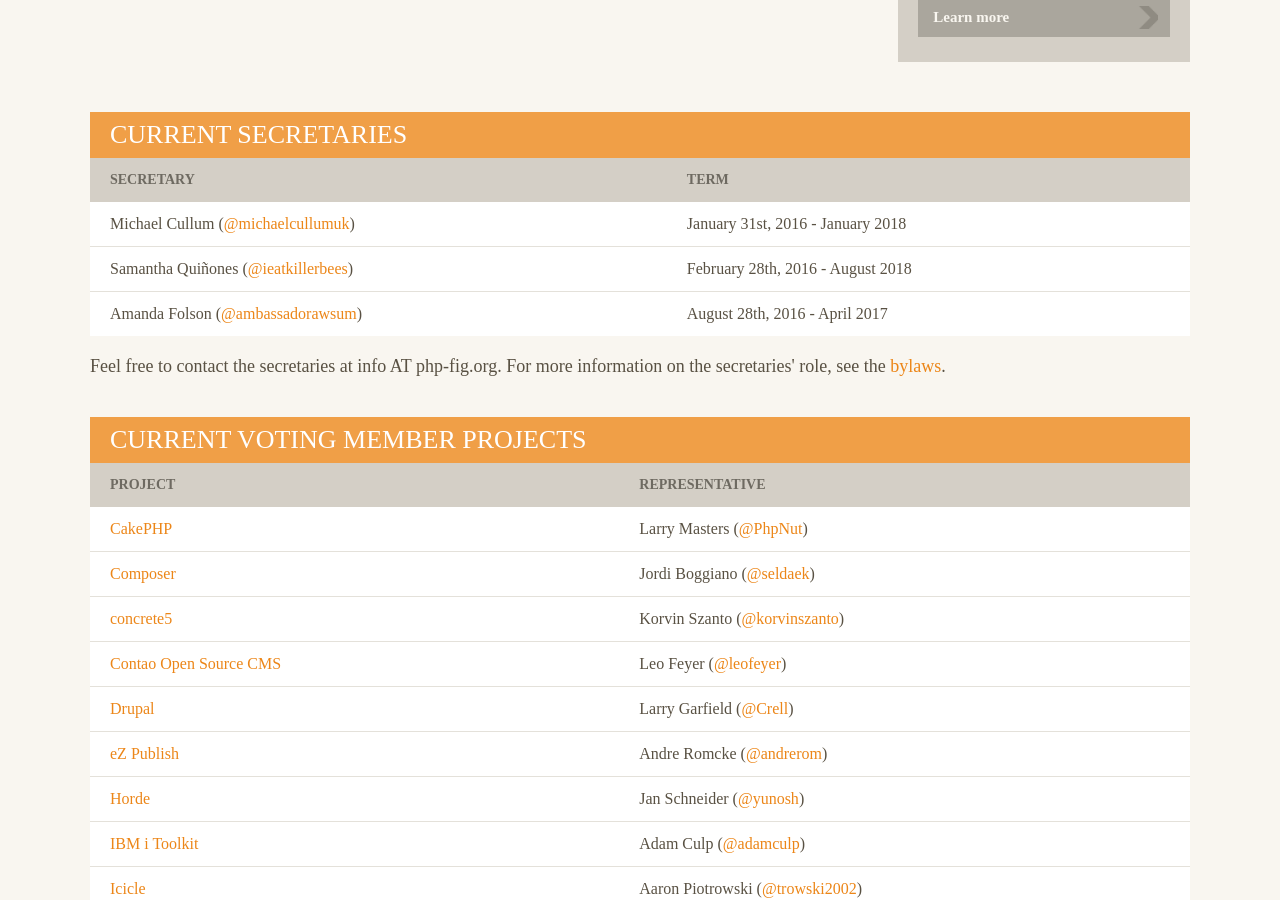
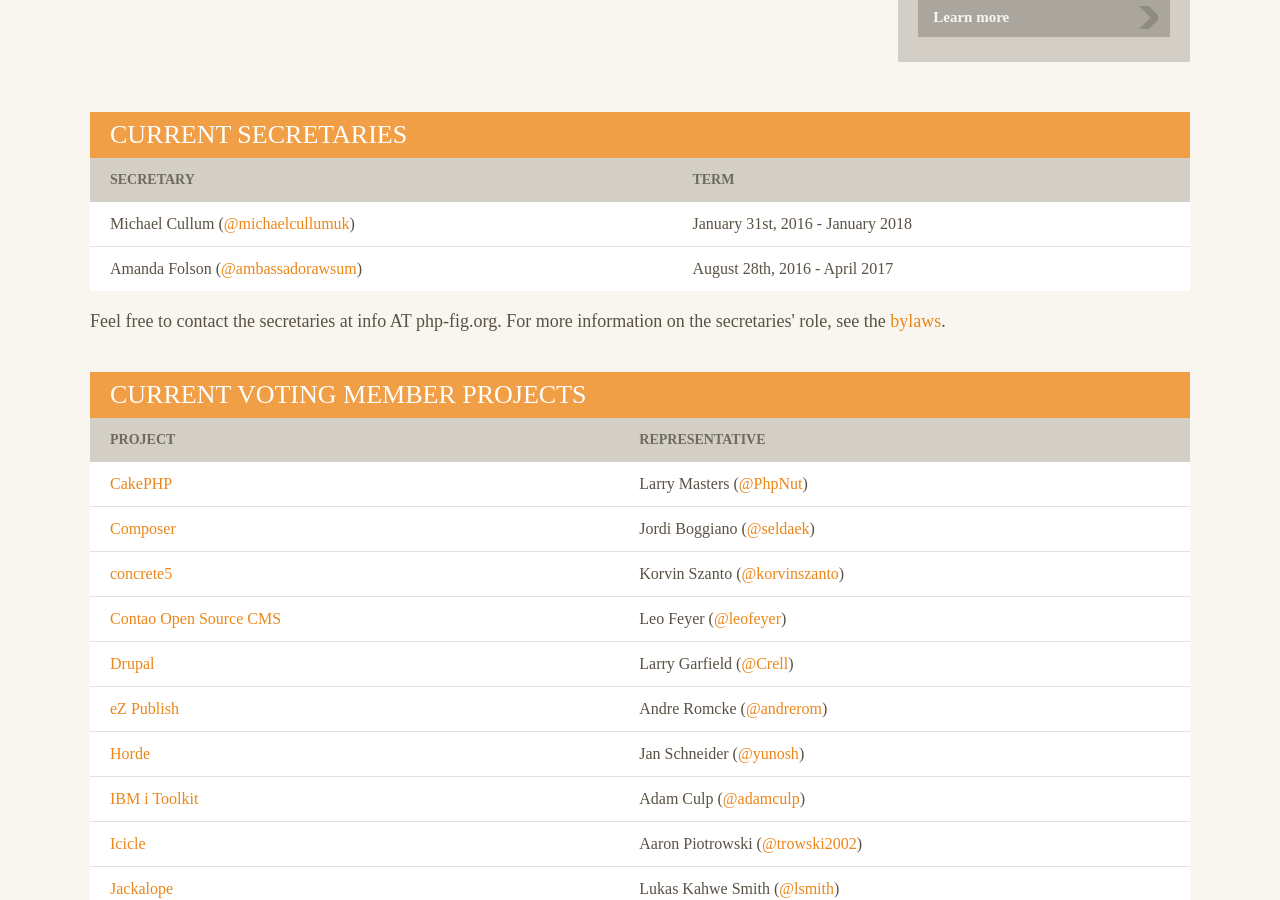
Before and after one commit to php-fig/www.php-fig.org, a Jekyll site: the page built from pages/members.html, in a window 1280 px wide and 900 px high, scrolled down 557 px. Built offline with Jekyll 4.4.1, drawn with Linux system fonts in a browser that asks for light colours; nearby versions of some CDN libraries; some web fonts are replaced; Markdown is read by kramdown in place of the engine named in the settings.

Commit message:
Remove Samantha :(

```diff
--- a/pages/members.html
+++ b/pages/members.html
@@ -36,10 +36,6 @@ permalink: members/
         <tr>
             <td>Michael Cullum (<a href="https://twitter.com/michaelcullumuk">@michaelcullumuk</a>)</td>
             <td>January 31st, 2016 - January 2018</td>
-        </tr>
-        <tr>
-            <td>Samantha Quiñones (<a href="https://twitter.com/ieatkillerbees">@ieatkillerbees</a>)</td>
-            <td>February 28th, 2016 - August 2018</td>
         </tr>
         <tr>
             <td>Amanda Folson (<a href="https://twitter.com/ambassadorawsum">@ambassadorawsum</a>)</td>
```
